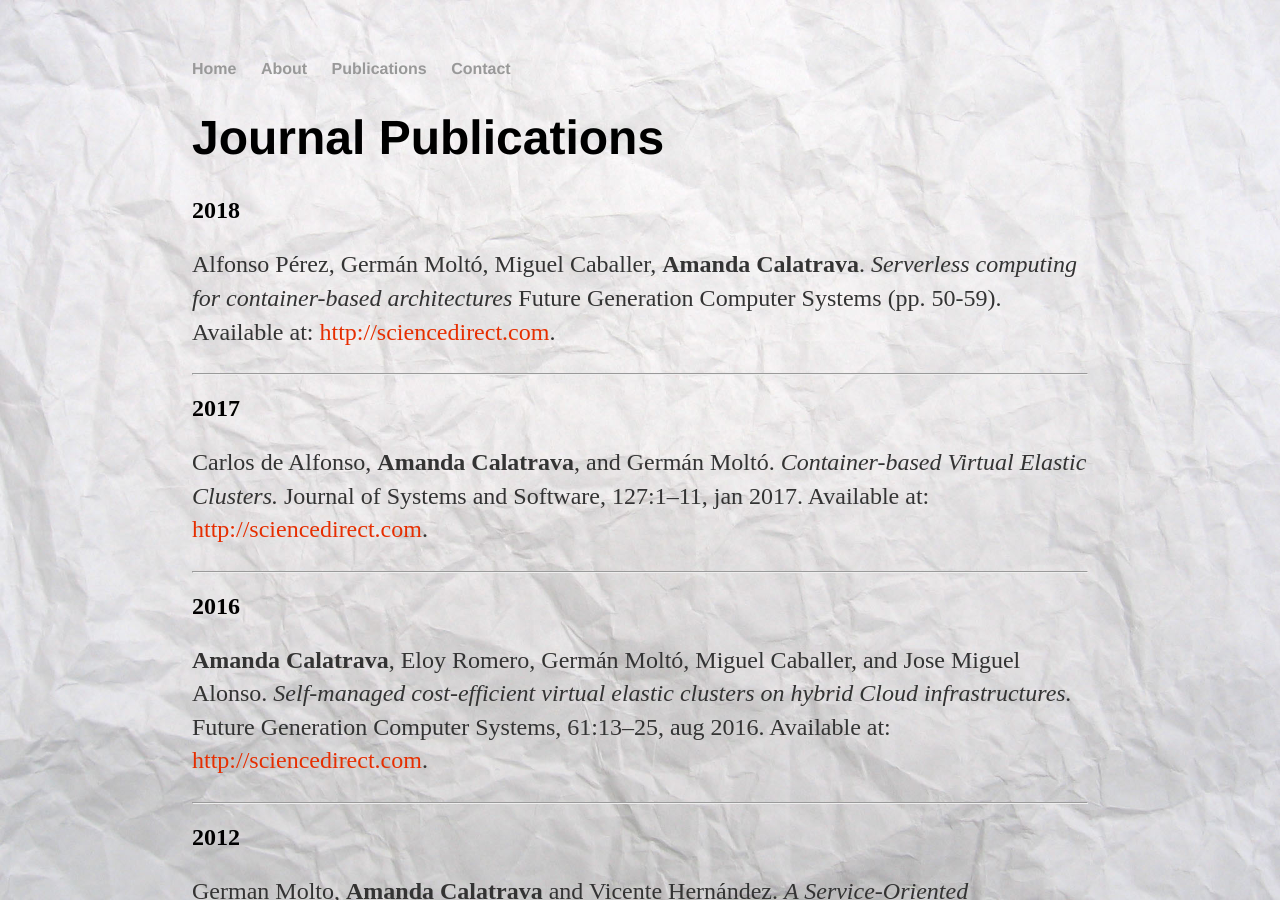
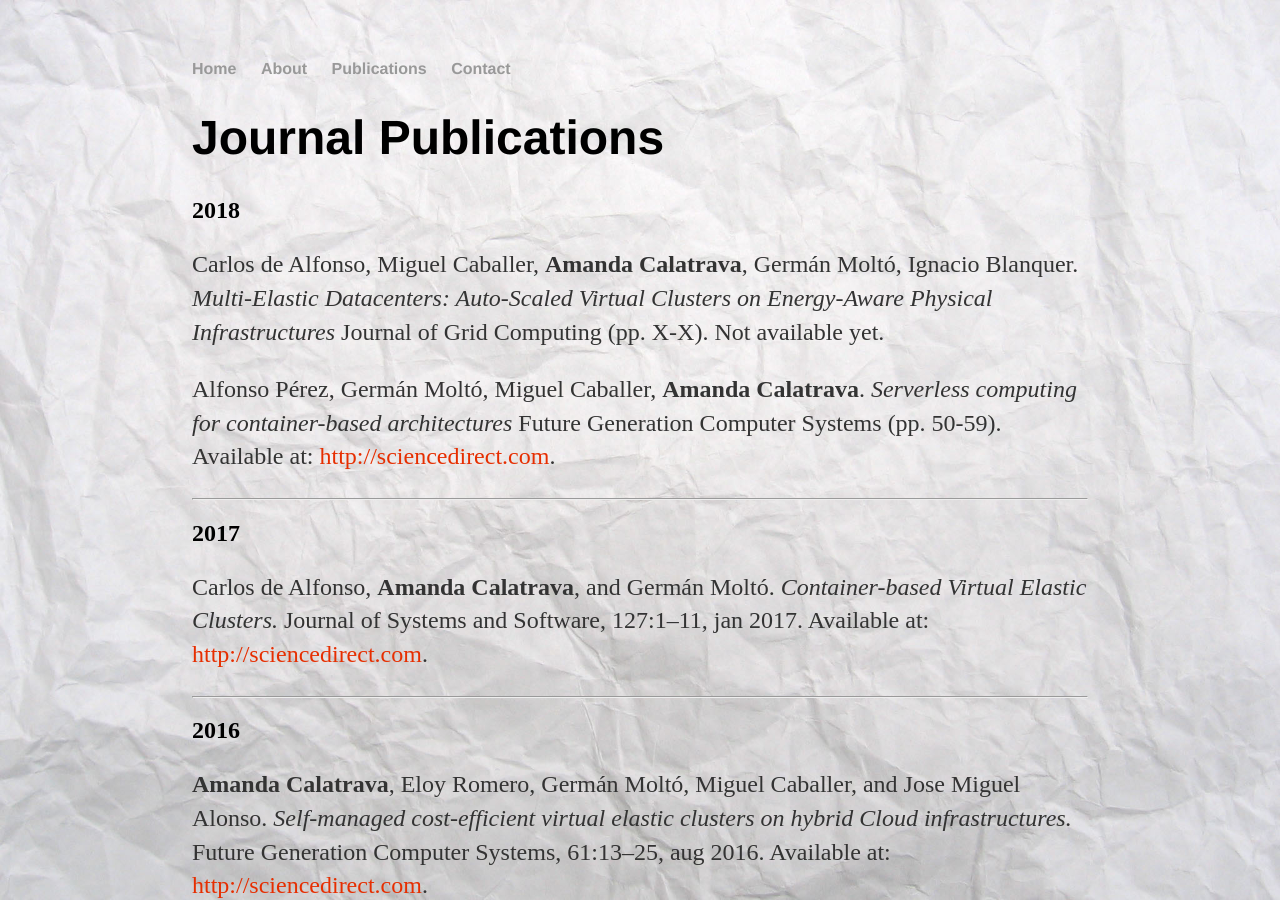
Before and after one commit to amcaar/amcaar.github.io, a Jekyll site: the page built from cv/index.html, in a window 1280 px wide and 900 px high. Built offline with Jekyll 4.4.1, drawn with Linux system fonts in a browser that asks for light colours.

Commit message:
Add elastic on elastic paper

```diff
--- a/cv/index.html
+++ b/cv/index.html
@@ -8,6 +8,11 @@ title: Publications of Amanda Calatrava
 		<h1>Journal Publications</h1>
 
 		<h2>2018</h2>
+		<p>Carlos de Alfonso, Miguel Caballer, <strong>Amanda Calatrava</strong>, Germán Moltó, Ignacio Blanquer.
+			<em>Multi-Elastic Datacenters: Auto-Scaled Virtual Clusters on Energy-Aware Physical Infrastructures</em>
+			Journal of Grid Computing (pp. X-X). Not available yet.
+			<!--<a class="link" href="https://www.sciencedirect.com/science/article/pii/S0167739X17316485">http://sciencedirect.com</a>.--></p>
+
 		<p>Alfonso Pérez, Germán Moltó, Miguel Caballer, <strong>Amanda Calatrava</strong>.
 			<em>Serverless computing for container-based architectures</em>
 			Future Generation Computer Systems (pp. 50-59). Available at:
```
